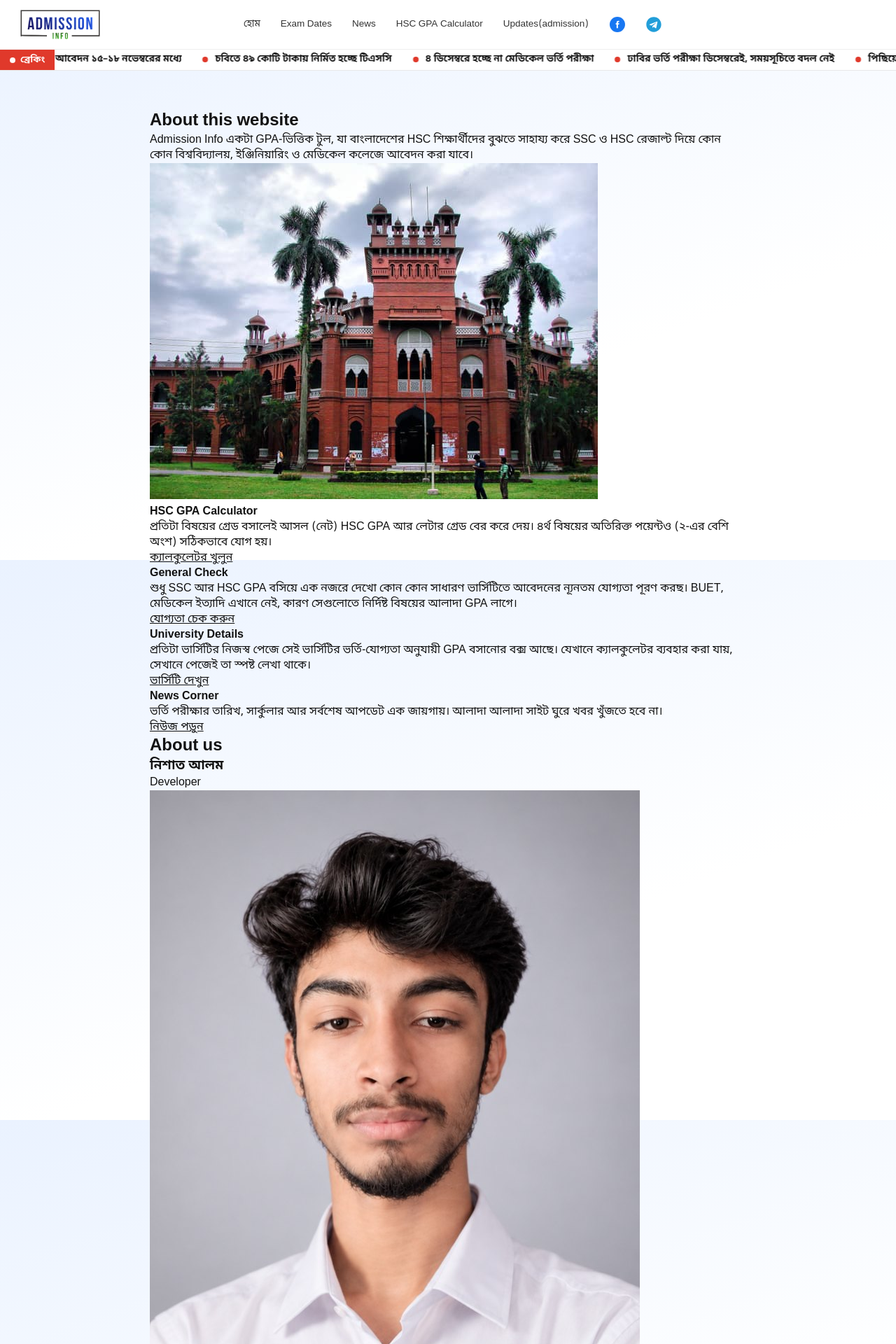
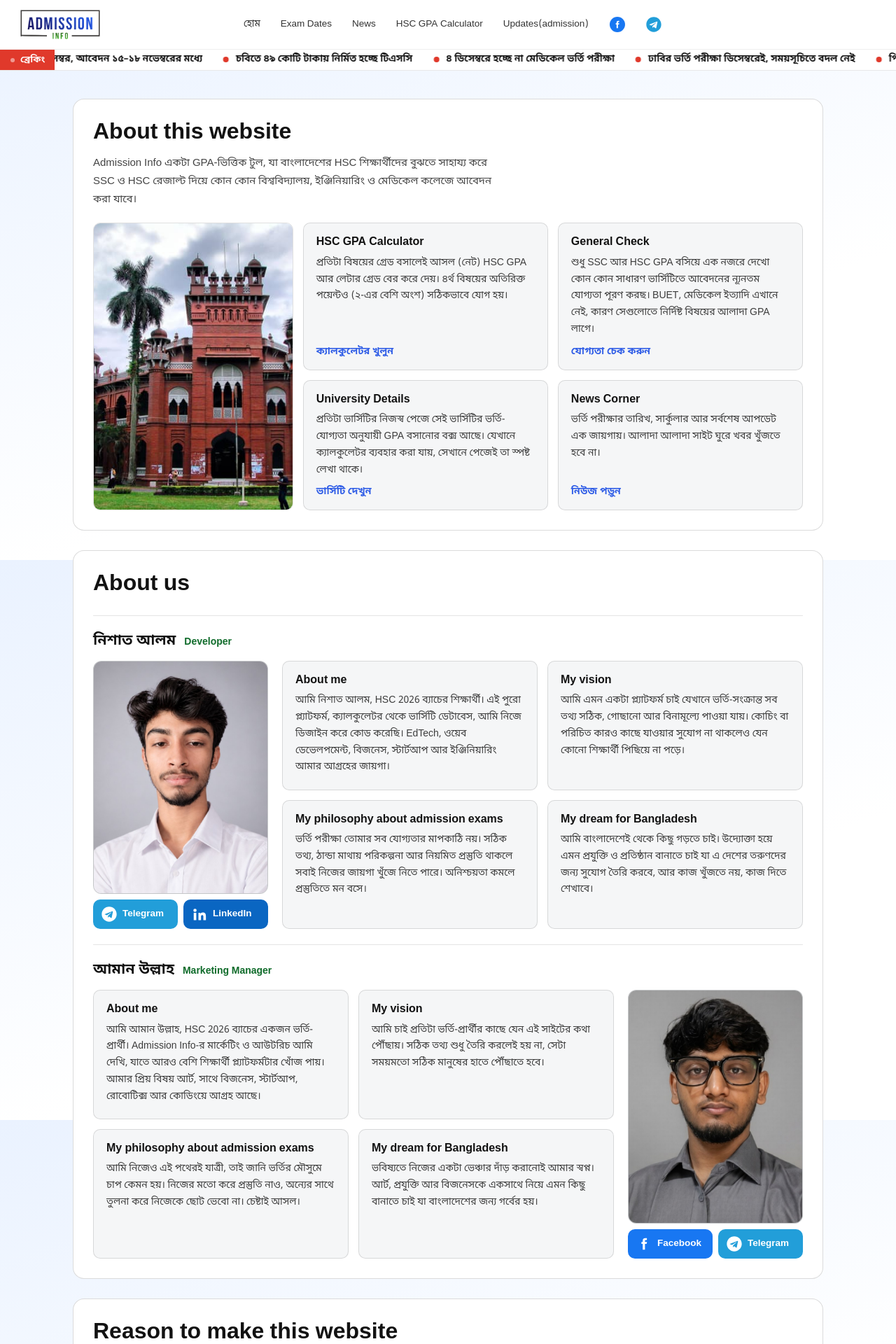
Before and after one commit to nishat-jihad/Admission-info, a Next.js app in the folder chance-hobe-ki/: page /about in a window 1280 px wide. Shown: the top 1920 px of the page at 70% size. Built offline with nearby package versions, Linux system fonts and the light colour scheme.

Commit message:
Enhance styles for about page and layout
Added styles for about page and improved layout responsiveness.

```diff
--- a/chance-hobe-ki/src/app/globals.css
+++ b/chance-hobe-ki/src/app/globals.css
@@ -1815,6 +1815,7 @@ main.page {
 }
 
 /* ---------- ABOUT PAGE ---------- */
+/* shared heading/link styles still used by exam-dates and updates pages */
 .about-title {
   font-family: var(--font-noto-bn), sans-serif;
   font-weight: 800;
@@ -1828,21 +1829,6 @@ main.page {
   line-height: 1.75;
   color: #333;
 }
-.about-section {
-  margin-top: 34px;
-}
-.about-section p {
-  font-size: 15px;
-  line-height: 1.75;
-  color: #333;
-}
-.about-sub {
-  font-family: var(--font-noto-bn), sans-serif;
-  font-weight: 700;
-  font-size: 20px;
-  color: var(--black);
-  margin-bottom: 8px;
-}
 .about-link {
   color: var(--blue);
   text-decoration: underline;
@@ -1851,48 +1837,293 @@ main.page {
 .about-link:hover {
   color: var(--blue-dark);
 }
-.about-devs-title {
-  margin-top: 56px;
-  padding-top: 32px;
-  border-top: 1.5px solid #e5e5e5;
-}
-.dev-grid {
+
+main.about-page {
+  max-width: 1120px;
+  padding: 40px 24px 80px;
+  display: flex;
+  flex-direction: column;
+  gap: 28px;
+}
+.ab-segment {
+  background: #fff;
+  border: 1px solid rgba(0, 0, 0, 0.14);
+  border-radius: 16px;
+  padding: 28px;
+}
+.ab-title {
+  font-family: var(--font-noto-bn), sans-serif;
+  font-weight: 800;
+  font-size: clamp(24px, 3.4vw, 32px);
+  line-height: 1.3;
+  color: var(--black);
+}
+.ab-lead {
+  margin-top: 8px;
+  max-width: 72ch;
+  font-size: 15px;
+  line-height: 1.75;
+  color: #444;
+}
+.ab-foot {
+  margin-top: 18px;
+  font-size: 14.5px;
+  line-height: 1.7;
+  color: #444;
+}
+
+/* boxes */
+.ab-box {
+  background: #f5f6f7;
+  border: 1px solid rgba(0, 0, 0, 0.12);
+  border-radius: 10px;
+  padding: 16px 18px;
+  display: flex;
+  flex-direction: column;
+  gap: 6px;
+}
+.ab-box-title {
+  font-family: var(--font-noto-bn), sans-serif;
+  font-weight: 700;
+  font-size: 16px;
+  line-height: 1.4;
+  color: var(--black);
+}
+.ab-box p {
+  font-size: 14px;
+  line-height: 1.7;
+  color: #3d3d3d;
+}
+.ab-box-link {
+  color: var(--blue);
+  font-weight: 700;
+  text-decoration: none;
+  border-bottom: 1.5px solid currentColor;
+  align-self: flex-start;
+  font-size: 14px;
+}
+.ab-foot .ab-box-link {
+  display: inline;
+}
+.ab-box > .ab-box-link {
+  margin-top: auto;
+  padding-top: 4px;
+  border-bottom: 0;
+  padding-bottom: 0;
+}
+.ab-box > .ab-box-link:hover,
+.ab-foot .ab-box-link:hover {
+  color: var(--blue-dark);
+}
+.ab-list {
+  list-style: none;
+  display: flex;
+  flex-direction: column;
+  gap: 8px;
+}
+.ab-list li {
+  position: relative;
+  padding-left: 18px;
+  font-size: 14px;
+  line-height: 1.6;
+  color: #3d3d3d;
+}
+.ab-list li::before {
+  content: "";
+  position: absolute;
+  left: 2px;
+  top: 0.62em;
+  width: 7px;
+  height: 7px;
+  border-radius: 50%;
+  background: var(--green);
+}
+.ab-grid-2 {
   display: grid;
   grid-template-columns: 1fr 1fr;
-  gap: 20px;
-  margin-top: 24px;
-}
-.dev-card {
-  background: var(--card-bg);
-  border: 1.5px solid var(--black);
-  border-radius: 12px;
-  box-shadow: var(--shadow-hard);
-  padding: 22px 24px;
-}
-.dev-sub-title {
-  font-family: var(--font-noto-bn), sans-serif;
-  font-weight: 700;
-  font-size: 13px;
-  letter-spacing: 0.5px;
-  text-transform: uppercase;
-  color: var(--green-dark);
-  margin-bottom: 4px;
-}
-.dev-name {
+  gap: 14px;
+}
+.ab-grid-4 {
+  margin-top: 18px;
+  display: grid;
+  grid-template-columns: repeat(4, 1fr);
+  gap: 14px;
+}
+
+/* site block: image left, boxes right */
+.ab-site {
+  margin-top: 20px;
+  display: grid;
+  grid-template-columns: minmax(0, 0.8fr) minmax(0, 2fr);
+  gap: 14px;
+  align-items: stretch;
+}
+.ab-site-img {
+  position: relative;
+  border-radius: 10px;
+  overflow: hidden;
+  border: 1px solid rgba(0, 0, 0, 0.12);
+  min-height: 240px;
+}
+.ab-site-img img {
+  position: absolute;
+  inset: 0;
+  width: 100%;
+  height: 100%;
+  object-fit: cover;
+}
+
+/* people */
+.ab-person {
+  margin-top: 22px;
+  padding-top: 22px;
+  border-top: 1px solid rgba(0, 0, 0, 0.1);
+  display: grid;
+  grid-template-columns: 250px minmax(0, 1fr);
+  grid-template-areas:
+    "head head"
+    "fig  boxes";
+  column-gap: 20px;
+  row-gap: 14px;
+}
+.ab-person-right {
+  grid-template-columns: minmax(0, 1fr) 250px;
+  grid-template-areas:
+    "head head"
+    "boxes fig";
+}
+.ab-person-head {
+  grid-area: head;
+  display: flex;
+  align-items: baseline;
+  gap: 12px;
+  flex-wrap: wrap;
+}
+.ab-person-name {
   font-family: var(--font-noto-bn), sans-serif;
   font-weight: 800;
-  font-size: 20px;
+  font-size: 21px;
   color: var(--black);
-  margin-bottom: 8px;
-}
-.dev-card p {
-  font-size: 14.5px;
-  line-height: 1.7;
-  color: #333;
-}
-@media (max-width: 700px) {
-  .dev-grid {
+}
+.ab-person-role {
+  font-size: 14px;
+  font-weight: 600;
+  color: var(--green-dark);
+}
+.ab-figure {
+  grid-area: fig;
+  display: flex;
+  flex-direction: column;
+  gap: 8px;
+}
+.ab-photo {
+  border-radius: 12px;
+  overflow: hidden;
+  border: 1px solid rgba(0, 0, 0, 0.14);
+  aspect-ratio: 3 / 4;
+  background: #e4e6e9;
+}
+.ab-photo img {
+  width: 100%;
+  height: 100%;
+  object-fit: cover;
+  object-position: center top;
+  display: block;
+}
+.ab-person-boxes {
+  grid-area: boxes;
+  grid-auto-rows: 1fr;
+}
+.ab-socials {
+  display: grid;
+  grid-template-columns: 1fr 1fr;
+  gap: 8px;
+}
+.ab-social {
+  display: flex;
+  align-items: center;
+  justify-content: flex-start;
+  gap: 8px;
+  padding: 10px 12px;
+  border-radius: 10px;
+  color: #fff;
+  text-decoration: none;
+  font-weight: 700;
+  font-size: 13.5px;
+  min-width: 0;
+  transition: filter 0.15s ease;
+}
+.ab-social:hover {
+  filter: brightness(0.92);
+}
+.ab-social svg {
+  width: 22px;
+  height: 22px;
+  flex: none;
+  fill: currentColor;
+}
+.ab-social span {
+  overflow: hidden;
+  text-overflow: ellipsis;
+  white-space: nowrap;
+}
+.ab-social-telegram {
+  background: #229ed9;
+}
+.ab-social-facebook {
+  background: #1877f2;
+}
+.ab-social-linkedin {
+  background: #0a66c2;
+}
+
+@media (max-width: 960px) {
+  .ab-grid-4 {
+    grid-template-columns: 1fr 1fr;
+  }
+  .ab-site {
     grid-template-columns: 1fr;
+  }
+  .ab-site-img {
+    min-height: 0;
+    aspect-ratio: 16 / 7;
+  }
+}
+@media (max-width: 760px) {
+  main.about-page {
+    padding: 24px 14px 56px;
+    gap: 18px;
+  }
+  .ab-segment {
+    padding: 18px 14px;
+  }
+  .ab-grid-2,
+  .ab-grid-4 {
+    grid-template-columns: 1fr;
+  }
+  .ab-person,
+  .ab-person-right {
+    grid-template-columns: 1fr;
+    grid-template-areas:
+      "head"
+      "fig"
+      "boxes";
+  }
+  .ab-figure {
+    width: min(100%, 320px);
+    margin: 0 auto;
+  }
+  .ab-social {
+    padding: 9px 10px;
+    font-size: 13px;
+    gap: 6px;
+  }
+  .ab-social svg {
+    width: 20px;
+    height: 20px;
+  }
+  .ab-site-img {
+    aspect-ratio: 16 / 9;
   }
 }
 
```
